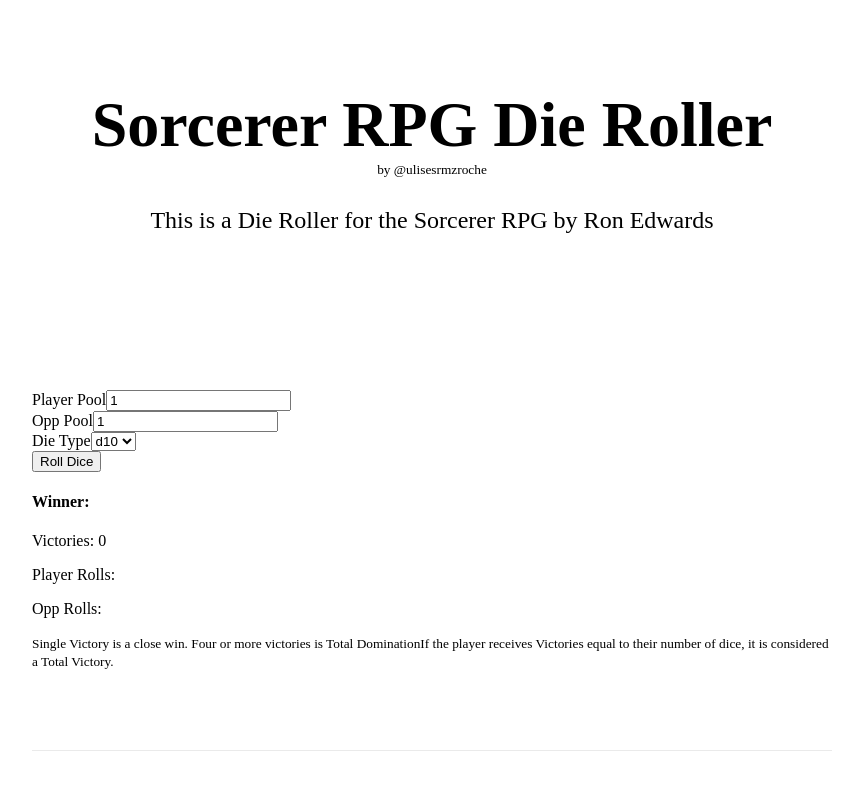
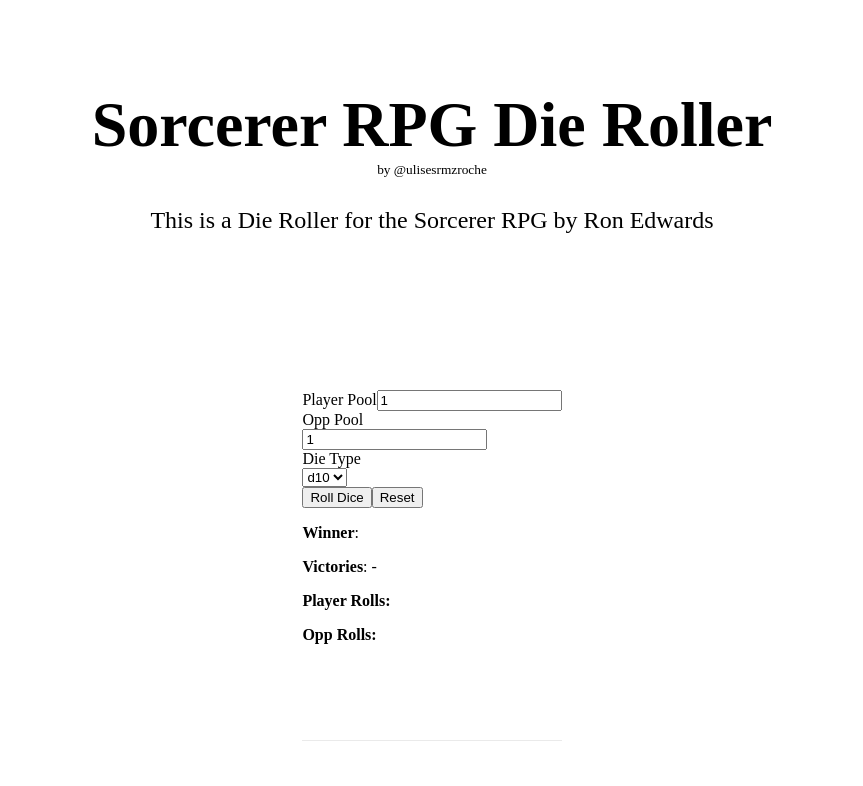
Before and after one commit to ulisesrmzroche/sorcerer-rpg-dice-roller, a Next.js app: page / in a window 1280 px wide. Shown: the top 786 px of the page, without its empty margins (208-1071 px from the left). Built offline with nearby package versions, Linux system fonts and the light colour scheme.

Commit message:
fix: fix victories

```diff
--- a/actions/calculateResult.js
+++ b/actions/calculateResult.js
@@ -1,11 +1,22 @@
 import calculateWinner from './calculateWinner'
 import calculateVictories from './calculateVictories'
 
+const calculateVictoryType = (winner, victories, diePool) => {
+  if (victories === 0) return ''
+  if (victories === diePool.length) return 'Total Victory'
+  if (victories === 1) return 'Close Win'
+  if (victories === 2 || victories === 3) return 'Solid Win'
+  if (victories >= 4) return 'Total Domination'
+  return null
+}
 const calculateResult = (dieRolls) => {
   const { playerRoll, oppRoll } = dieRolls
+  const victories = calculateVictories(playerRoll, oppRoll)
+  const winner = calculateWinner(playerRoll, oppRoll)
   return {
-    winner: calculateWinner(playerRoll, oppRoll),
-    victories: calculateVictories(playerRoll, oppRoll)
+    winner: victories === 0 ? null : winner,
+    victories: victories === 0 ? null : victories,
+    victoryType: calculateVictoryType(winner, victories, winner === 'playerRoll' ? playerRoll : oppRoll)
   }
 }
 
--- a/actions/calculateVictories.js
+++ b/actions/calculateVictories.js
@@ -2,13 +2,11 @@
 
 const calculateVictories = (playerRoll, oppRoll) => {
   let winner = calculateWinner(playerRoll, oppRoll)
-  console.log('w', winner)
   winner = winner === 'playerRoll' ? playerRoll : oppRoll
-  console.log('w', winner)
   let loser = winner === 'playerRoll' ? oppRoll : playerRoll
   let loserMax = Math.max(...loser)
-  let victories = winner.map((roll)=>{
-    if (roll > loserMax) {
+  let victories = winner.filter((roll)=>{
+    if (roll >= loserMax) {
       return roll
     }
   })
--- a/components/DiceRoller.js
+++ b/components/DiceRoller.js
@@ -9,8 +9,9 @@
   const [oppDicePoolSize, setOppDicePoolSize] = useState(1)
   const [result, setResult] = useState({
     winner: null,
-    victories: 0,
-    dieRolls: null
+    victories: null,
+    dieRolls: null,
+    victoryType: null
   })
   const [dieType] = React.useState([
     {
@@ -23,7 +24,7 @@
     { label: "d12", value: 12 },
     { label: "d20", value: 20 }
   ]);
-  const [dieSize] = React.useState(10)
+  const [dieSize, setDieSize] = React.useState(10)
 
   return (
     <div className="dice-roller">
@@ -40,11 +41,13 @@
             <form className="card-content" onSubmit={(e)=>{
               e.preventDefault()
             }}>
-              <div>
-                <label>Player Pool</label>
+              <div className="field">
+                <div className="control">
+                <label className="label">Player Pool</label>
                 <input
                   type="number"
                   value={playerDicePoolSize}
+                  className="input"
                   onChange={(e)=>{
                     setResult({winner: null})
                     setPlayerDicePoolSize(e.target.value)
@@ -52,23 +55,29 @@
                   min={1}
                 />
                 </div>
-              <div>
-                <label>Opp Pool</label>
+              </div>
+              <div className="field">
+                <label className="label">Opp Pool</label>
+                <div className="control">
                   <input
                     type="number"
                     value={oppDicePoolSize}
                     min={1}
+                    className="input"
                     onChange={(e)=>{
                       setResult({winner: null})
                       setOppDicePoolSize(e.target.value)
                     }}
                   />
                 </div>
-              <div className="input-field" >
-                <label>Die Type</label>
+              </div>
+              <div className="field">
+                <label className="label">Die Type</label>
+                <div className="control">
+                  <div className="select is-fullwidth">
                     <select
                       value={dieSize}
-                  onChange={e => setValue(e.currentTarget.value)}
+                      onChange={e => setDieSize(e.currentTarget.value)}
                     >
                       {dieType.map(({ label, value }) => (
                         <option key={value} value={value}>
@@ -76,6 +85,8 @@
                         </option>
                       ))}
                     </select>
+                  </div>
+                </div>
               </div>
               <button
                 className="button is-primary is-fullwidth"
@@ -86,30 +97,43 @@
                   setResult({
                     winner: results.winner,
                     victories: results.victories,
-                    dieRolls: dieRolls
+                    dieRolls: dieRolls,
+                    victoryType: results.victoryType
                   })
                 }}
-                disabled={result.winner ? true : false}
               >
                 Roll Dice
+              </button>
+              <button
+              className="button is-outline is-fullwidth is-small"
+              onClick={(e)=>{
+                e.preventDefault()
+                  setResult({
+                    winner: null,
+                    victories: null,
+                    dieRolls: null,
+                    victoryType: null
+                  })
+              }}
+              >
+                Reset
               </button>
             </form>
             </div>
           </div>
           <div className="column">
-          <div>
-            <h4>Winner: {result.winner}</h4>
-            <p>Victories: {result.victories}</p>
-            <p>Player Rolls: {result.dieRolls && result.dieRolls.playerRoll.map((roll) => {
+            <p><strong>Winner</strong>: {result.winner}</p>
+            <p>
+              <strong>Victories</strong>: {result.victories} - {result.victoryType}
+            </p>
+            <p><strong>Player Rolls:</strong> {result.dieRolls && result.dieRolls.playerRoll.map((roll) => {
               return `${roll}, `
             })}
             </p>
-            <p>Opp Rolls: {result.dieRolls && result.dieRolls.oppRoll.map((roll)=>{ return `${roll}`})}</p>
-            <small>Single Victory is a close win. Four or more victories is Total Domination</small>
-            <small>
-              If the player receives Victories equal to their number of dice, it is considered a Total Victory.
-            </small>
-          </div>
+            <p><strong>Opp Rolls:</strong> {result.dieRolls && result.dieRolls.oppRoll.map((roll) => {
+              return `${roll}, `}
+             )}</p>
+
           </div>
         </div>
 
--- a/pages/index.js
+++ b/pages/index.js
@@ -7,7 +7,7 @@
     <div className="page-home">
       <div className="container">
         <Head>
-          <title>Create Next App</title>
+          <title>Sorcerer RPG Dice Roller</title>
           <link rel="icon" href="/favicon.ico" />
         </Head>
 
```
Lines whose indentation alone changed are shown as unchanged.
